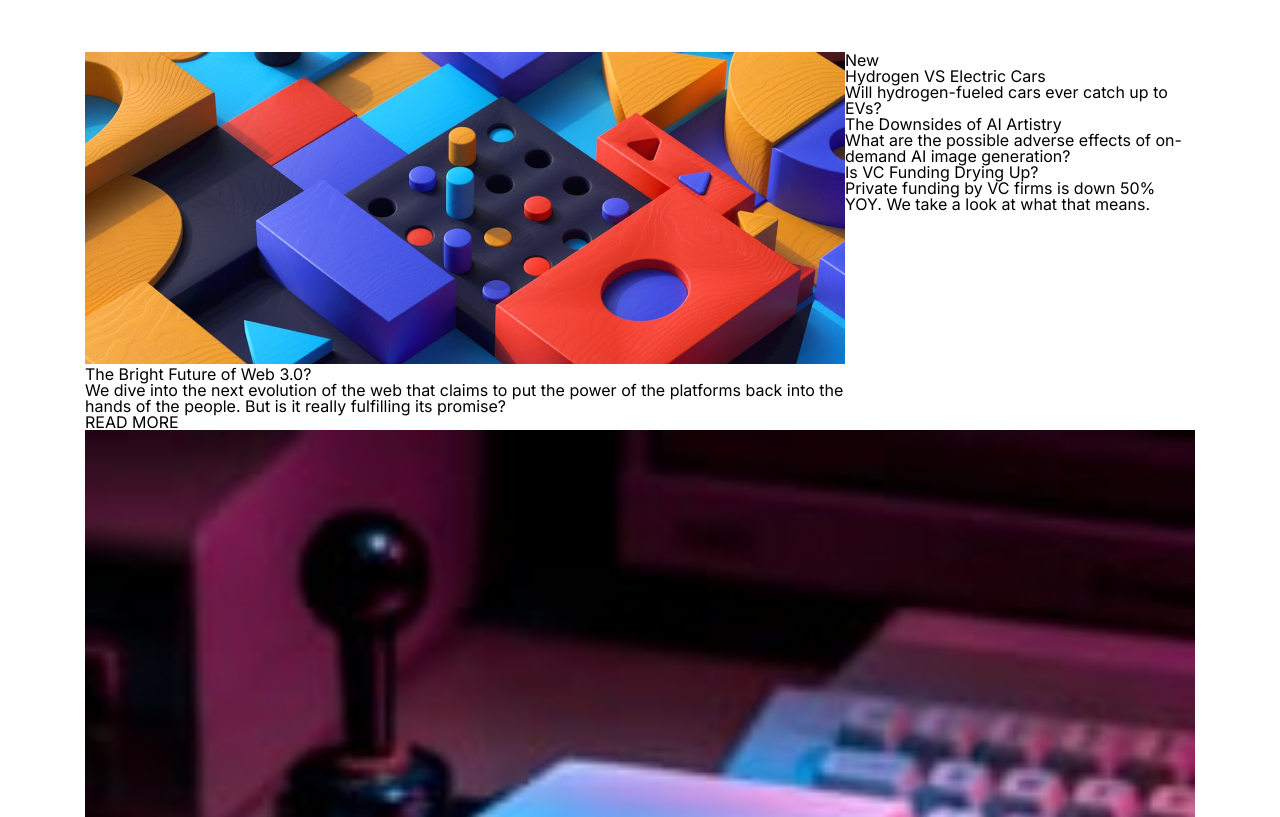
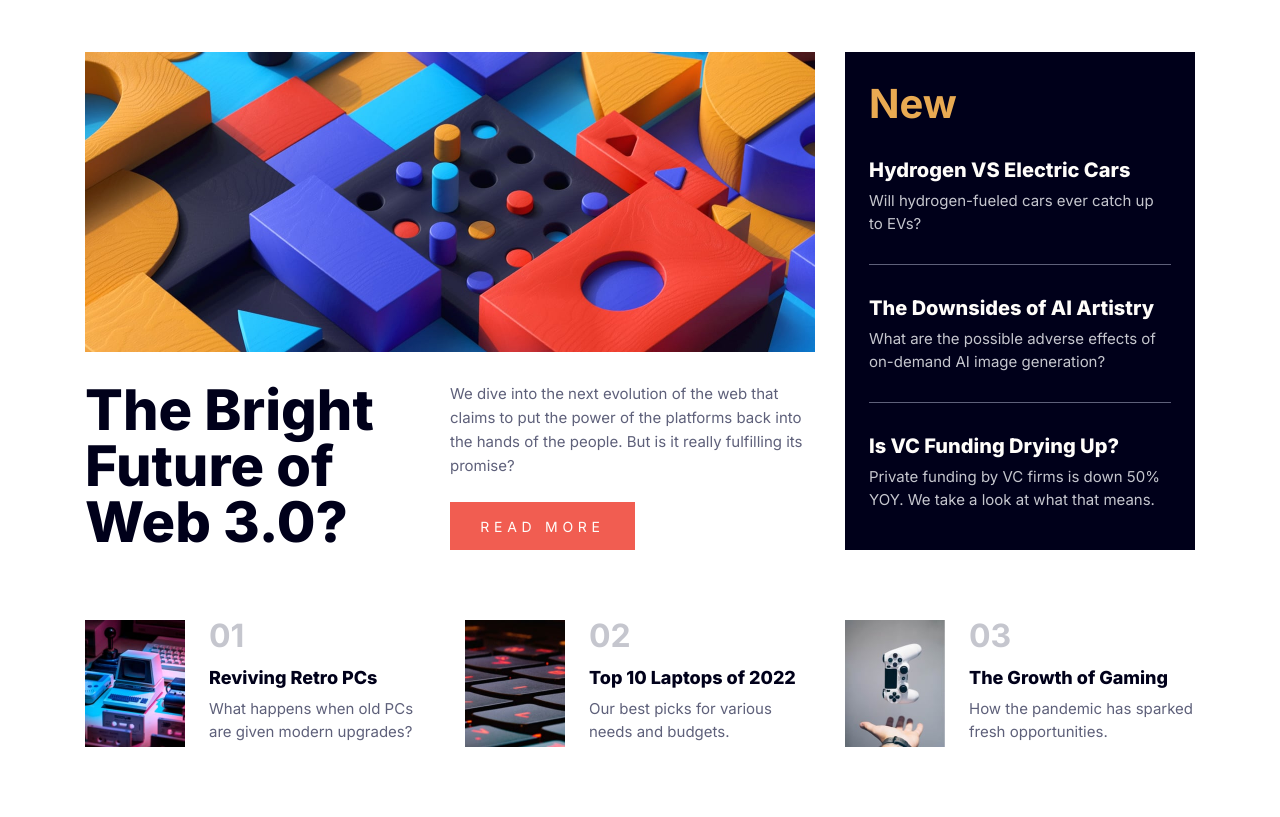
Before and after one commit to iamoki/fm_newsHomePage, a plain HTML site: page index.html in a window 1280 px wide. Shown: the part 135-952 px from the top of the page. Drawn offline with Linux system fonts and the light colour scheme.

Commit message:
✅ pc화면 퍼블리싱

```diff
--- a/index.html
+++ b/index.html
@@ -41,25 +41,19 @@
       <!-- 사이드컬럼 -->
       <article class="sideArea">
         <aside>
+          <h3>New</h3>
           <dl>
-            <dt>New</dt>
+            <dt><a href="">Hydrogen VS Electric Cars</a></dt>
             <dd>
-              <h3>Hydrogen VS Electric Cars</h3>
-              <p>
-                Will hydrogen-fueled cars ever catch up to EVs?
-              </p>
+              Will hydrogen-fueled cars ever catch up to EVs?
             </dd>
+            <dt><a href="">The Downsides of AI Artistry</a></dt>
             <dd>
-              <h3>The Downsides of AI Artistry</h3>
-              <p>
-                What are the possible adverse effects of on-demand AI image generation?
-              </p>
+              What are the possible adverse effects of on-demand AI image generation?
             </dd>
+            <dt><a href="">Is VC Funding Drying Up?</a></dt>
             <dd>
-              <h3>Is VC Funding Drying Up?</h3>
-              <p>
-                Private funding by VC firms is down 50% YOY. We take a look at what that means.
-              </p>
+              Private funding by VC firms is down 50% YOY. We take a look at what that means.
             </dd>
           </dl>
         </aside>
@@ -71,7 +65,7 @@
             <img src="/assets/images/image-retro-pcs.jpg" alt="">
             <h4>01</h4>
             <dl>
-              <dt>Reviving Retro PCs</dt>
+              <dt><a href="">Reviving Retro PCs</a></dt>
               <dd>What happens when old PCs are given modern upgrades?</dd>
             </dl>
           </li>
@@ -79,7 +73,7 @@
             <img src="/assets/images/image-top-laptops.jpg" alt="">
             <h4>02</h4>
             <dl>
-              <dt>Top 10 Laptops of 2022</dt>
+              <dt><a href="">Top 10 Laptops of 2022</a></dt>
               <dd>Our best picks for various needs and budgets.</dd>
             </dl>
           </li>
@@ -87,7 +81,7 @@
             <img src="/assets/images/image-gaming-growth.jpg" alt="">
             <h4>03</h4>
             <dl>
-              <dt>The Growth of Gaming</dt>
+              <dt><a href="">The Growth of Gaming</a></dt>
               <dd>How the pandemic has sparked fresh opportunities.</dd>
             </dl>
           </li>
--- a/scss/main.scss
+++ b/scss/main.scss
@@ -14,6 +14,7 @@ img {
 // component
 .main {
 	padding-top: 90px;
+	padding-bottom: 129px;
 }
 
 .header {
@@ -29,6 +30,9 @@ img {
 				font-size: 15px;
 				font-weight: 400;
 				color: $gunmetal;
+				&:hover {
+					color: $lightVermillion;
+				}
 			}
 		}
 	}
@@ -37,8 +41,137 @@ img {
 .contents {
 	display: grid;
 	grid-template-columns: 1fr 350px;
+	column-gap: 30px;
+	row-gap: 70px;
+}
+
+.mainArea {
+	display: grid;
+	grid-template-columns: repeat(2, 1fr);
+	row-gap: 30px;
+	& > img {
+		grid-column: 1 / 3;
+	}
+	& > h2 {
+		color: $darkSpaceBlue;
+		font-size: 56px;
+		line-height: 1;
+		font-weight: 800;
+	}
+	& > div {
+		display: flex;
+    flex-direction: column;
+    justify-content: space-between;
+		p {
+			color: $gunmetal;
+			font-size: 15px;
+			line-height: 1.6;
+		}
+		a {
+			display: inline-flex;
+			justify-content: center;
+			align-items: center;
+			width: 185px;
+			height: 48px;
+			background-color: $lightVermillion;
+			color: $almostWhite;
+			font-size: 14px;
+			line-height: 1.5;
+			letter-spacing: 4.735px;
+			transition-property: all;
+			transition-duration: .5s;
+			transition-timing-function: ease-in;
+			&:hover {
+				background-color: $darkSpaceBlue;
+			}
+		}
+	}
+}
+
+.sideArea {
+	padding: 32px 24px;
+	background-color: $darkSpaceBlue;
+	aside {
+		h3 {
+			color: $yellow;
+			font-size: 40px;
+			font-weight: 700;
+		}
+		dl {
+			margin-top: 34px;
+			dt {
+				margin-bottom: 8px;
+				font-size: 20px;
+				line-height: 1.2;
+				font-weight: 800;
+				a {
+					color: $almostWhite;
+					transition: color .3s;
+					&:hover {
+						color: $yellow;
+					}
+				}
+			}
+			dd {
+				color: $silver;
+				font-size: 15px;
+				line-height: 1.5;
+				font-weight: 400;
+				&:not(:last-child) {
+					border-bottom: 1px solid $gunmetal;
+					padding-bottom: 29px;
+					margin-bottom: 31px;
+				}
+			}
+		}
+	}
 }
 
 .subArea {
 	grid-column: 1 / 3;
+	ul {
+		display: grid;
+		grid-template-columns: repeat(3, 1fr);
+		column-gap: 30px;
+		li {
+			display: grid;
+			grid-template-columns: repeat(2, auto);
+			grid-template-rows: repeat(2, auto);
+			column-gap: 24px;
+			row-gap: 10px;
+			img {
+				width: 100px;
+				grid-row: 1 / span 2;
+			}
+			h4 {
+				color: $silver;
+				font-size: 32px;
+				font-weight: 700;
+				line-height: 1;
+			}
+			dl {
+				dt {
+					margin-bottom: 9px;
+					font-size: 18px;
+					font-weight: 800;
+					line-height: 1.3;
+					a {
+						color: $darkSpaceBlue;
+						transition: color .3s;
+					}
+					a {
+						&:hover {
+							color: $lightVermillion;
+						}
+					}
+				}
+				dd {
+					color: $gunmetal;
+					font-size: 15px;
+					font-weight: 400;
+					line-height: 1.5;
+				}
+			}
+		}
+	}
 }
```
Also changed, not shown: css/main.css.
